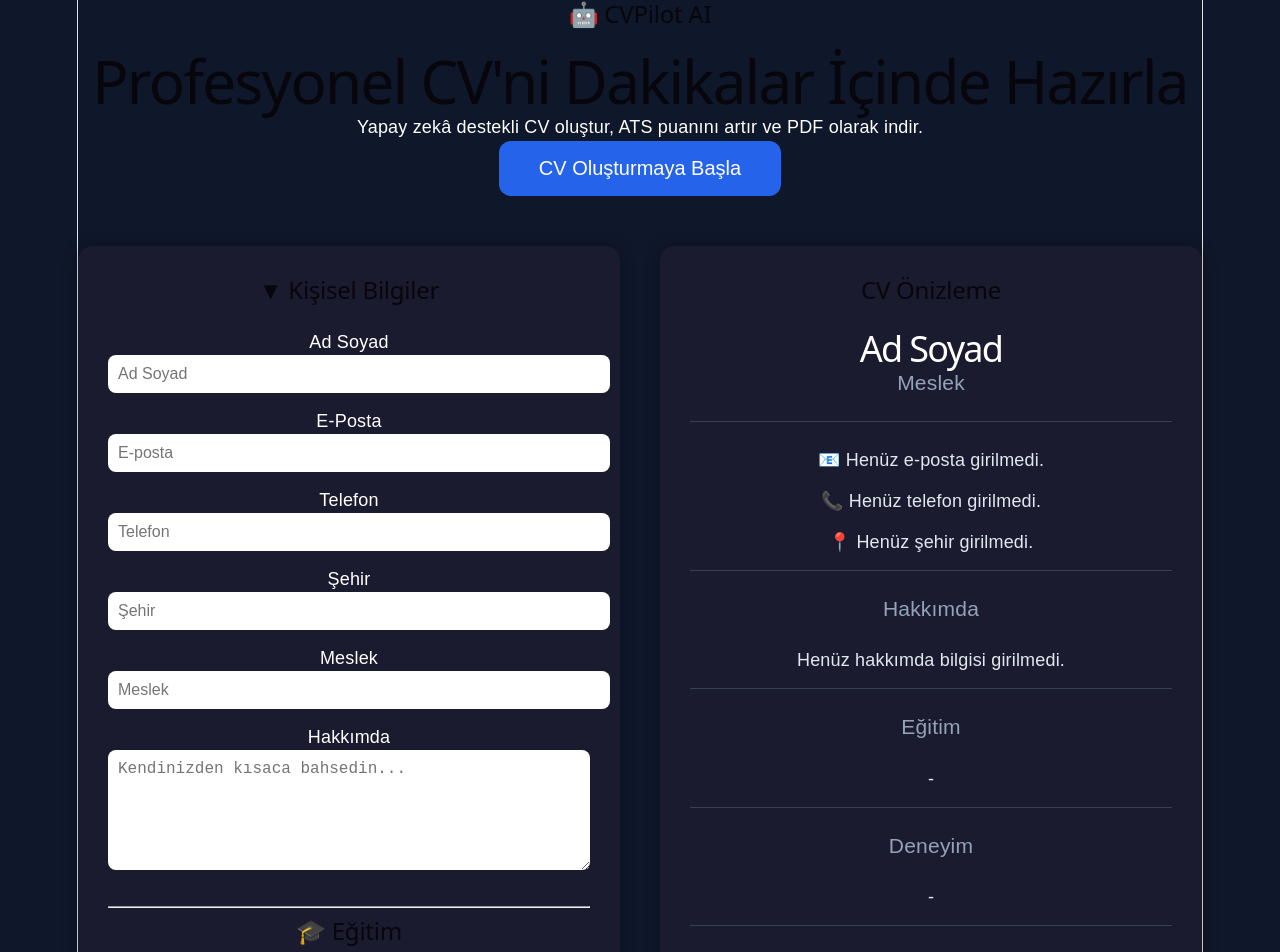
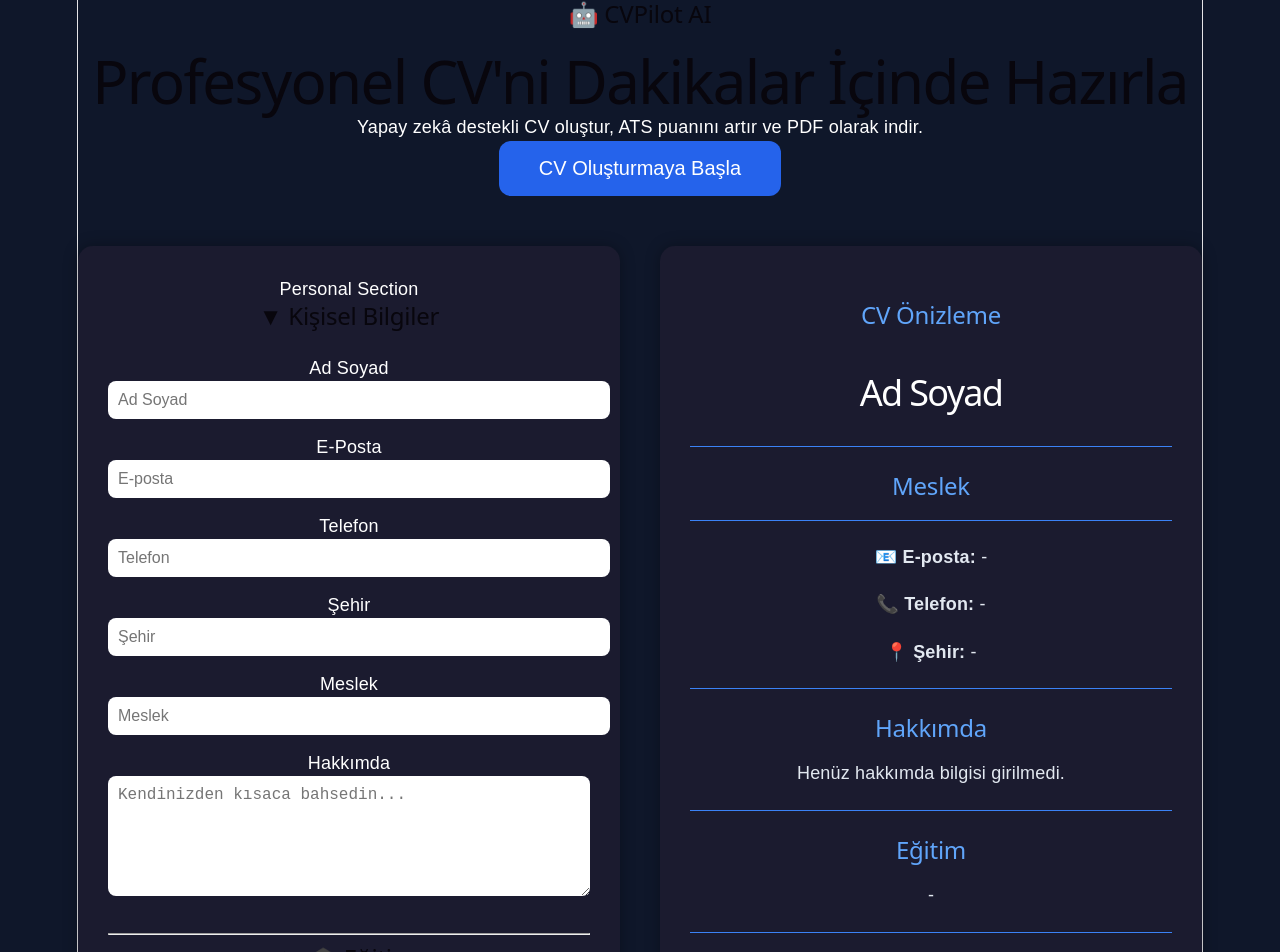
Before and after one commit to uygaraydinn/ai-cv, a React (Vite) app: page / in a window 1280 px wide. Shown: the top 952 px of the page. Built offline with nearby package versions, Linux system fonts and the light colour scheme.

Commit message:
Preview tasarımı geliştirildi

```diff
--- a/src/App.css
+++ b/src/App.css
@@ -120,3 +120,24 @@
   box-sizing: border-box;
   margin-bottom: 20px;
 }
+
+.right-panel {
+  line-height: 1.8;
+}
+
+.right-panel h1 {
+  margin-bottom: 5px;
+}
+
+.right-panel h2 {
+  margin-top: 25px;
+  margin-bottom: 10px;
+  color: #60a5fa;
+}
+
+.right-panel hr {
+  border: none;
+  height: 1px;
+  background-color: #3b82f6;
+  margin: 20px 0;
+}
--- a/src/components/CvForm.jsx
+++ b/src/components/CvForm.jsx
@@ -1,12 +1,16 @@
 import { useState } from "react";
+import PersonalSection from "./PersonalSection";
 
 function CvForm(props) {
 
   const [skillInput, setSkillInput] = useState("");
+
   const [showPersonal, setShowPersonal] = useState(true);
+  const [showEducation, setShowEducation] = useState(false);
 
   return (
     <div>
+      <PersonalSection />
       <h2
        onClick={() => setShowPersonal(!showPersonal)}
        style={{ cursor: "pointer" }}
@@ -61,7 +65,12 @@
        ></textarea>
 
        <hr />
-       <h2>🎓 Eğitim</h2>
+        <h2
+        onClick={() => setShowEducation(!showEducation)}
+        style={{ cursor: "pointer" }}
+        >
+        {showEducation ? "▼" : "▶"} 🎓 Eğitim
+        </h2>
 
       <label>Okul</label>
       <input
--- /dev/null
+++ b/src/components/PersonalSection.jsx
@@ -0,0 +1,9 @@
+function PersonalSection() {
+  return (
+    <div>
+      Personal Section
+    </div>
+  );
+}
+
+export default PersonalSection;
--- a/src/components/Preview.jsx
+++ b/src/components/Preview.jsx
@@ -5,26 +5,28 @@
 
       <h1>{props.adSoyad || "Ad Soyad"}</h1>
 
-      <h3>{props.meslek || "Meslek"}</h3>
+      <hr />
+
+      <h2>{props.meslek || "Meslek"}</h2>
 
       <hr />
 
-      <p>📧 {props.email || "Henüz e-posta girilmedi."}</p>
+      <p><strong>📧 E-posta:</strong> {props.email || "-"}</p>
 
-      <p>📞 {props.telefon || "Henüz telefon girilmedi."}</p>
+      <p><strong>📞 Telefon:</strong> {props.telefon || "-"}</p>
 
-      <p>📍 {props.sehir || "Henüz şehir girilmedi."}</p>
+      <p><strong>📍 Şehir:</strong> {props.sehir || "-"}</p>
 
       <hr />
 
-       <h3>Hakkımda</h3>
+       <h2>Hakkımda</h2>
        <p>
        {props.hakkimda || "Henüz hakkımda bilgisi girilmedi."}
        </p>
 
        <hr />
 
-       <h3>Eğitim</h3>
+       <h2>Eğitim</h2>
        <p>{props.okul}</p>
        <p>{props.bolum}</p>
        <p>
@@ -33,7 +35,7 @@
 
        <hr />
 
-       <h3>Deneyim</h3>
+       <h2>Deneyim</h2>
 
        <p><strong>{props.sirket}</strong></p>
 
@@ -46,7 +48,7 @@
 
        <hr />
 
-       <h3>Yetenekler</h3>
+       <h2>Yetenekler</h2>
        {props.skills.map((skill, index) => (
        <div
        key={index}
```
